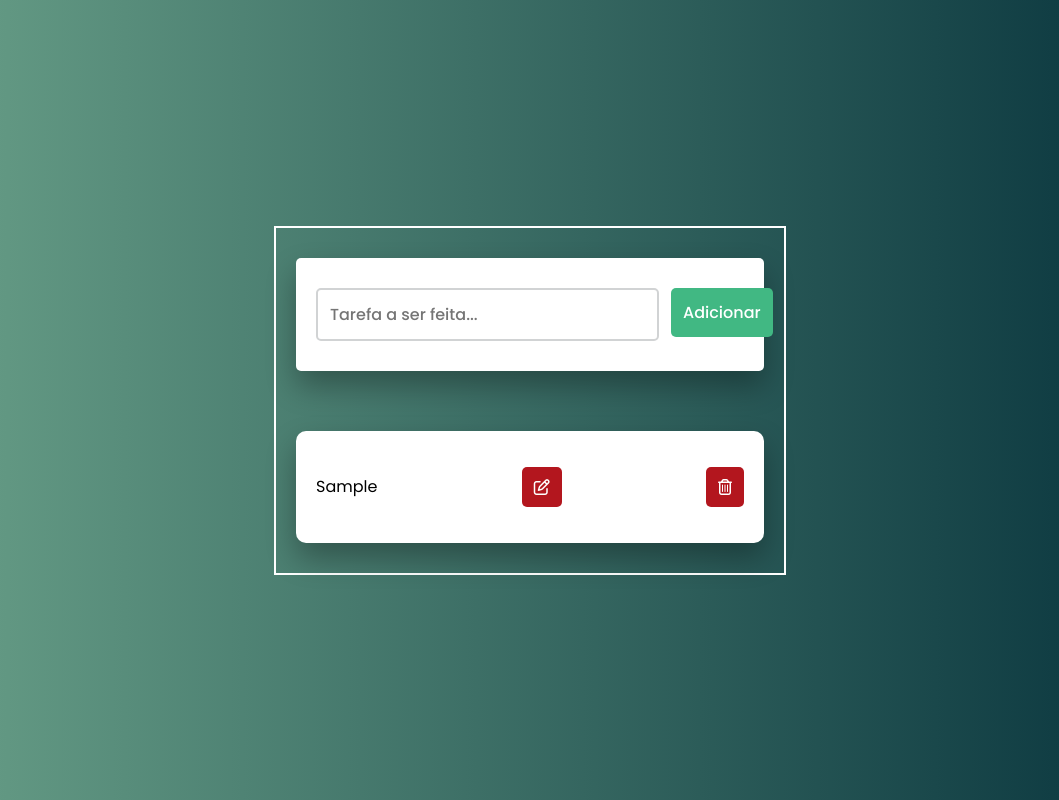
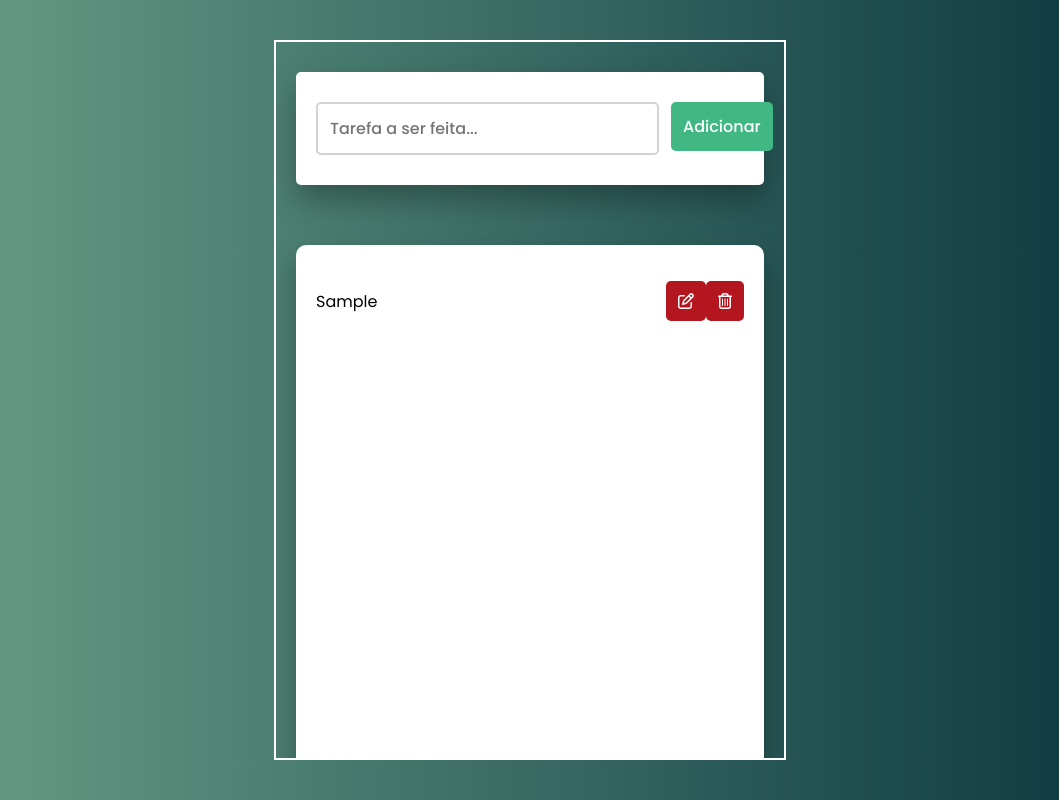
Before and after one commit to AnielQueiroz/To-Do-List-JS, a plain HTML site: page index.html in a window 1280 px wide. Both pictures are taken after typing "Sample" into the empty fields and a click on the button "Adicionar". Shown: the whole page, without its empty margins (110-1169 px from the left). Drawn offline with Linux system fonts and the light colour scheme.

Commit message:
colocando scroll

```diff
--- a/script.js
+++ b/script.js
@@ -22,11 +22,16 @@ const handleAddTask = () => {
 
     taskContent.addEventListener('click', () => handleClick(taskContent));
 
+    const actionButtonContainer = document.createElement("div");
+    actionButtonContainer.classList.add("action-buttons");
+
     const editItem = document.createElement("i");
     editItem.classList.add("far");
     editItem.classList.add("fa-edit");
 
     editItem.addEventListener('click', () => handleEditClick(taskContent));
+
+    actionButtonContainer.appendChild(editItem);
 
     const deleteItem = document.createElement("i");
     deleteItem.classList.add("far");
@@ -34,9 +39,10 @@ const handleAddTask = () => {
 
     deleteItem.addEventListener('click', () => handleDeleteClick(taskItemContainer, taskContent));
 
+    actionButtonContainer.appendChild(deleteItem);
+
     taskItemContainer.appendChild(taskContent);
-    taskItemContainer.appendChild(editItem);
-    taskItemContainer.appendChild(deleteItem);
+    taskItemContainer.appendChild(actionButtonContainer);
 
     tasksContainer.appendChild(taskItemContainer);
 
@@ -128,11 +134,16 @@ const refreshTaskUsingLocalStorage = () => {
 
             taskContent.addEventListener('click', () => handleClick(taskContent));
 
+            const actionButtonContainer = document.createElement("div");
+            actionButtonContainer.classList.add("action-buttons");
+
             const editItem = document.createElement("i");
             editItem.classList.add("far");
             editItem.classList.add("fa-edit");
 
             editItem.addEventListener('click', () => handleEditClick(taskContent));
+
+            actionButtonContainer.appendChild(editItem);
 
             const deleteItem = document.createElement("i");
             deleteItem.classList.add("far");
@@ -140,9 +151,10 @@ const refreshTaskUsingLocalStorage = () => {
 
             deleteItem.addEventListener('click', () => handleDeleteClick(taskItemContainer, taskContent));
 
+            actionButtonContainer.appendChild(deleteItem);
+
             taskItemContainer.appendChild(taskContent);
-            taskItemContainer.appendChild(editItem);
-            taskItemContainer.appendChild(deleteItem);
+            taskItemContainer.appendChild(actionButtonContainer);
 
             tasksContainer.appendChild(taskItemContainer);
         }
--- a/style.css
+++ b/style.css
@@ -18,6 +18,8 @@ body {
     padding: 30px 20px;
     width: 40%;
     min-width: 500px;
+    max-height: 90vh;
+    overflow: hidden;
 }
 
 .new-task-container {
@@ -63,6 +65,8 @@ body {
     border-radius: 10px;
     box-shadow: 0 15px 30px rgba(0, 0, 0, 0.3);
     width: 100%;
+    overflow-y: auto;
+    height: 66vh;
 }
 
 .task-item {
```
